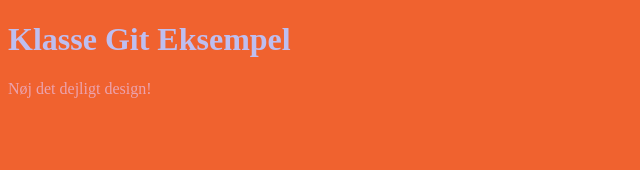
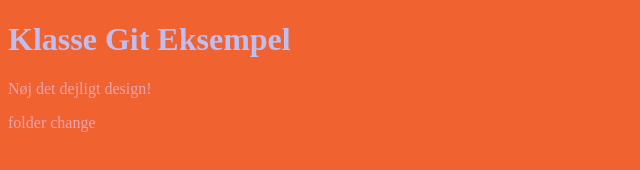
Before and after one commit to skoghj/Git_test2, a plain HTML site: page index.html in a window 1280 px wide. Shown: the full height of the page, 0-640 px from the left. Drawn offline with Linux system fonts and the light colour scheme.

```diff
--- a/index.html
+++ b/index.html
@@ -11,6 +11,7 @@
 <body>
     <h1>Klasse Git Eksempel</h1>
     <p>Nøj det dejligt design!</p>
+    <p>folder change</p>
     <script src="script.js"></script>
 </body>
 
```
